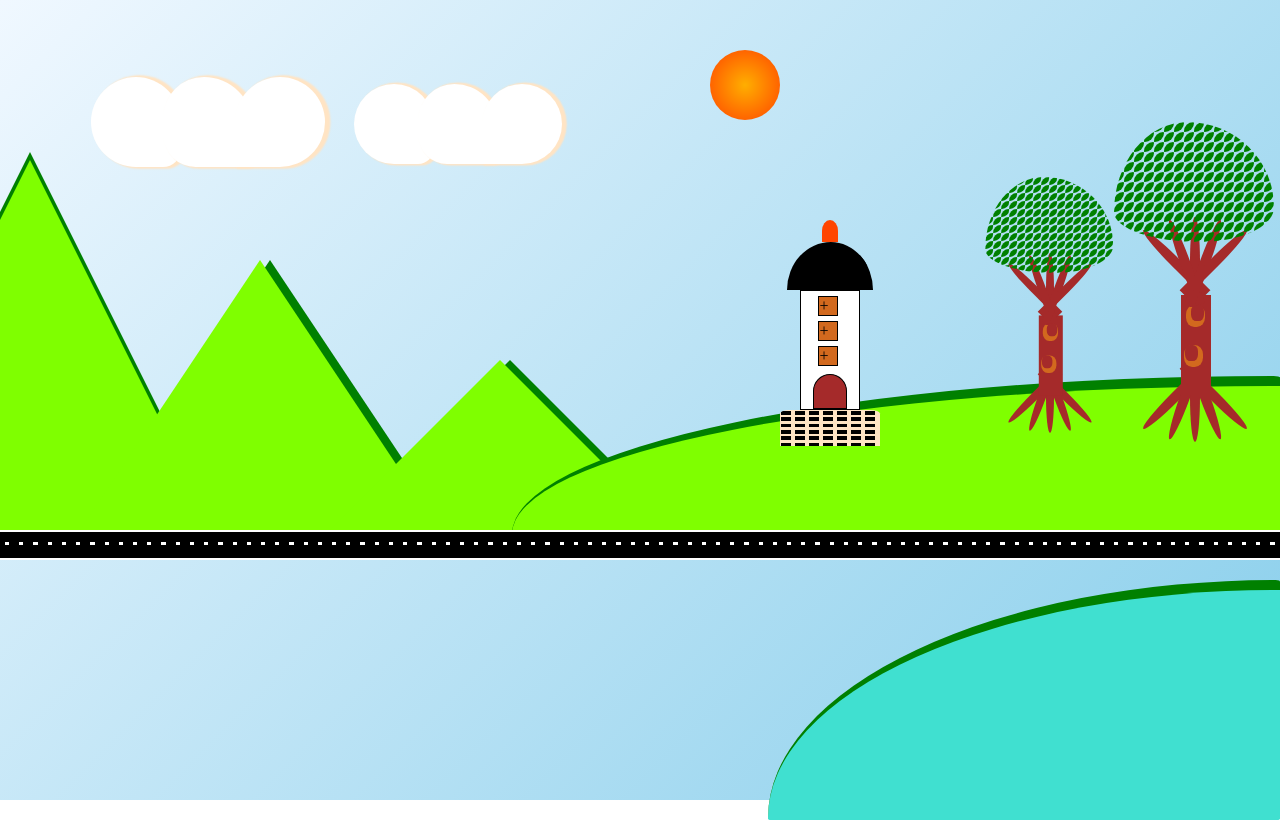
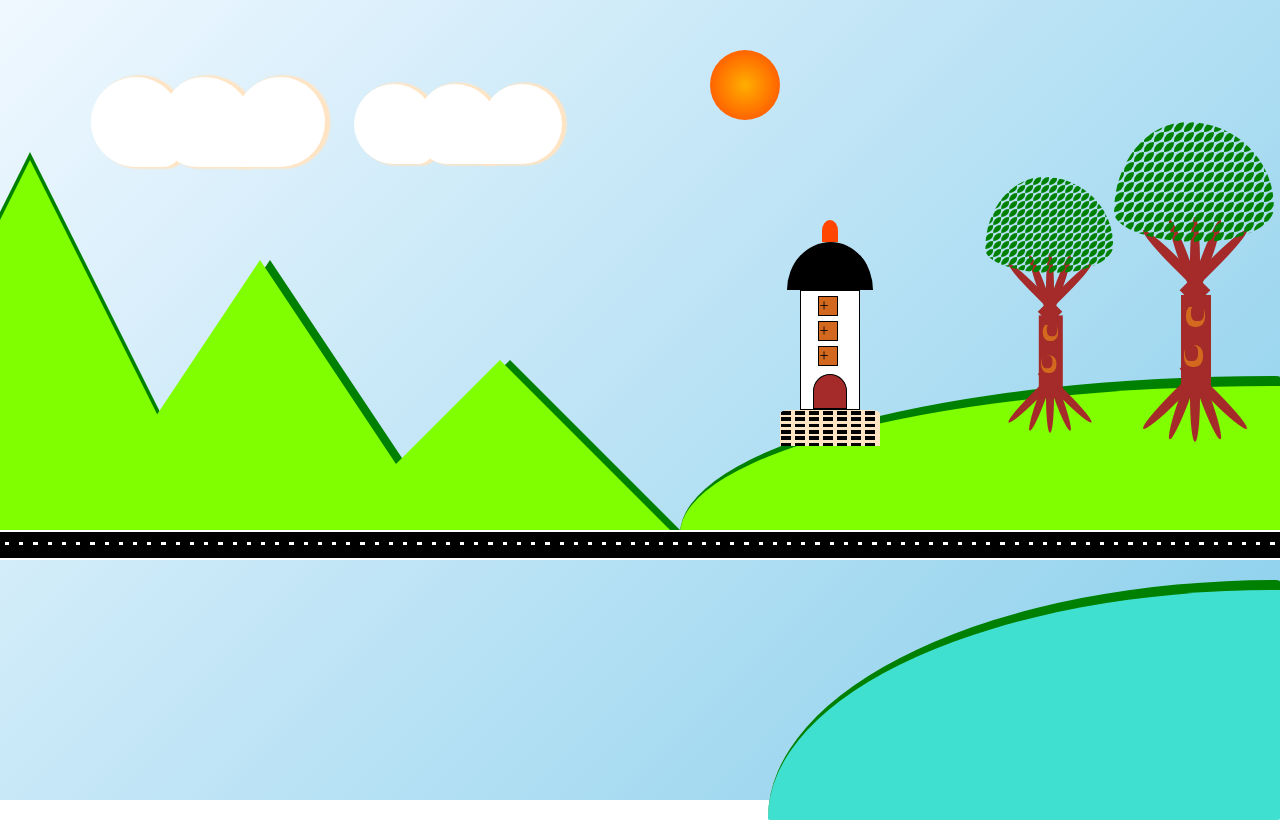
Before and after one commit to BhupeshB359/village, a plain HTML site: page index.html in a window 1280 px wide. Drawn offline with Linux system fonts and the light colour scheme.

Commit message:
Update styles.css

```diff
--- a/styles.css
+++ b/styles.css
@@ -125,7 +125,7 @@ body {
     position: absolute;
     bottom: 33%;
     right: 0px;
-    width: 60%;
+    width: 600px;
     height: 20%;
     border-top: 10px solid green;
     border-radius: 600% 5% 10px 10px;
```
